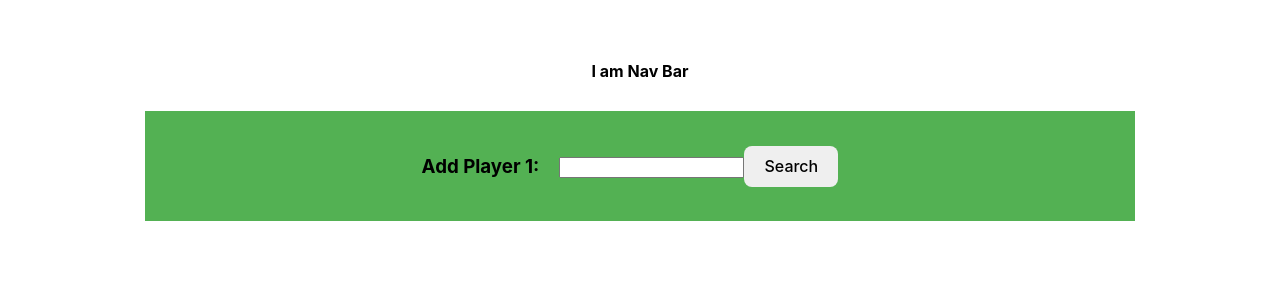
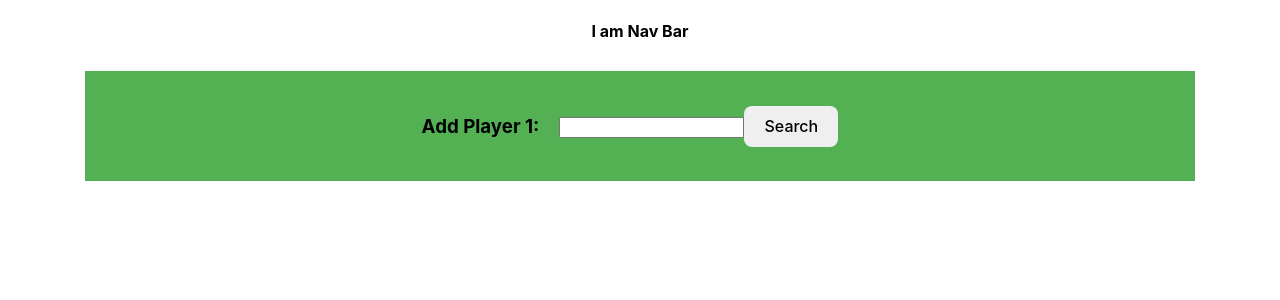
Before and after one commit to tgorsk15/stat-junky-frontend, a React (Vite) app: page /home in a window 1280 px wide. Shown: the top 300 px of the page. Built offline with nearby package versions, Linux system fonts and the light colour scheme.

Commit message:
Modify base structure of site, allow cards more space

```diff
--- a/src/App.css
+++ b/src/App.css
@@ -8,9 +8,7 @@
 
 #root {
   font-family: Inter, system-ui, Avenir, Helvetica, Arial, sans-serif;
-  /* max-width: 1280px; */
   margin: 0 auto;
-  padding: 2rem;
   text-align: center;
   -webkit-font-smoothing: antialiased;
   -moz-osx-font-smoothing: grayscale;
--- a/src/Components/PlayerCard/playerCard.module.css
+++ b/src/Components/PlayerCard/playerCard.module.css
@@ -7,7 +7,8 @@
     flex-direction: column;
     align-items: center;
     height: fit-content;
-    width: 40vw;
+    /* 42.2 matches searchBar */
+    width: 42.2vw;
     background-color: rgb(219, 225, 236);
 }
 
--- a/src/Pages/NbaPage/nbaPage.module.css
+++ b/src/Pages/NbaPage/nbaPage.module.css
@@ -3,8 +3,8 @@
     flex-direction: column;
     justify-content: center;
     align-items: center;
-    padding: 0px 20px;
-    margin: 30px;
+    /* padding: 0px 20px; */
+    margin: 30px 15px;
 }
 
 
```
